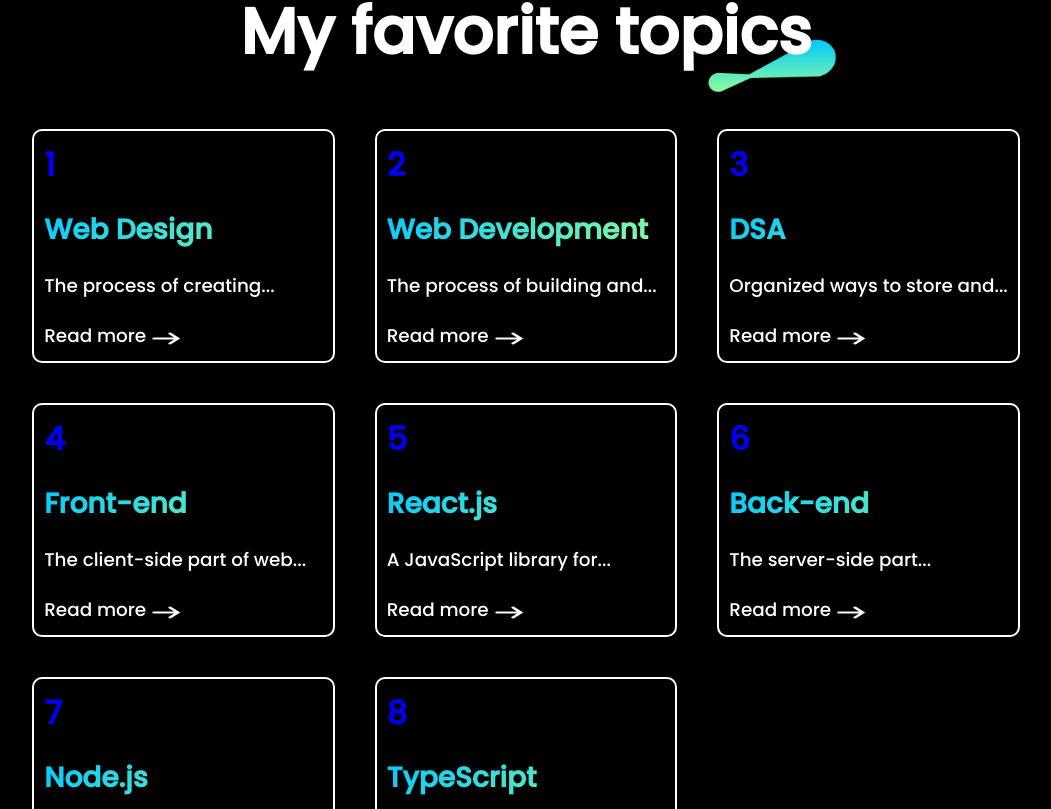
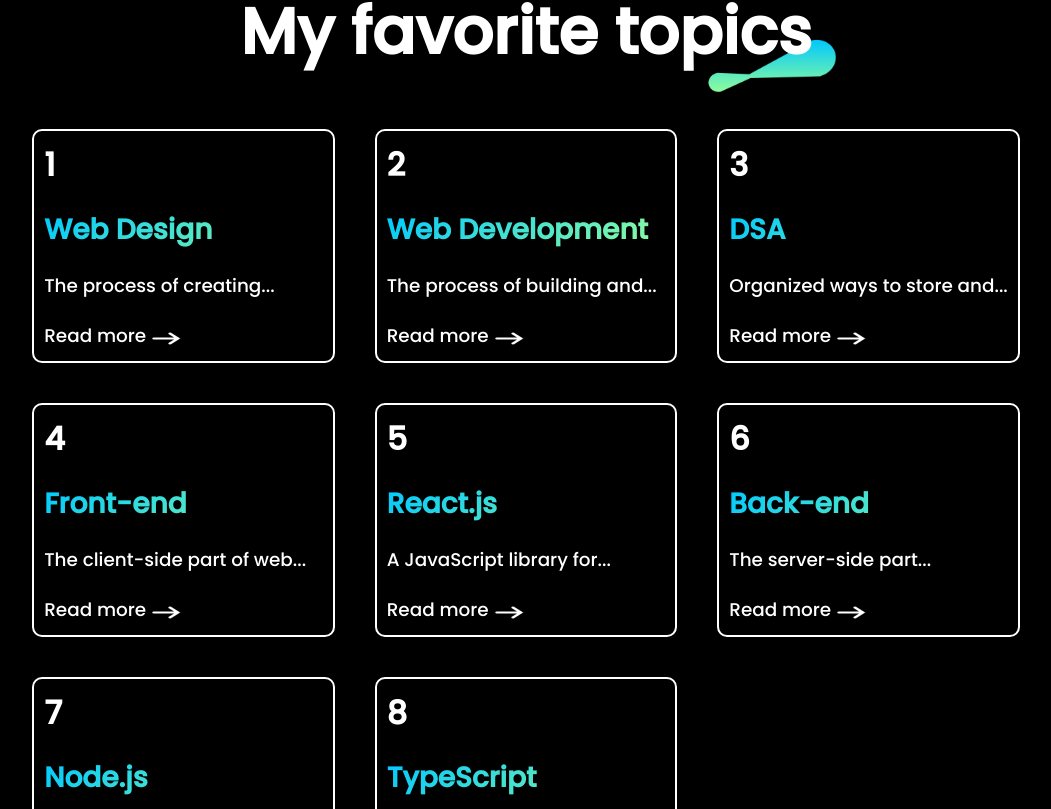
Before and after one commit to Vinay-webDev/React-portfolio1, a React (Vite) app: page / in a window 1280 px wide. Shown: the part 1731-2540 px from the top of the page, without its empty margins (114-1165 px from the left). Built offline with nearby package versions, Linux system fonts and the light colour scheme; a web font is replaced by a local one.

Commit message:
fix for text decoration

```diff
--- a/src/components/Footer/Footer.jsx
+++ b/src/components/Footer/Footer.jsx
@@ -1,6 +1,6 @@
 import React from 'react'
 import './Footer.css';
-import logo from '../../assets/chad.png';
+import logo from '../../assets/new/chad.png';
 import user from '../../assets/new/personwhite.png';
 
 
--- a/src/components/Topics/Topics.css
+++ b/src/components/Topics/Topics.css
@@ -49,6 +49,8 @@
 }
 .topics-format h3{
     font-size: 2em;
+    color: white;
+    text-decoration: none;
 }
 .topics-format h2{
     font-size: 1.75em;
```
